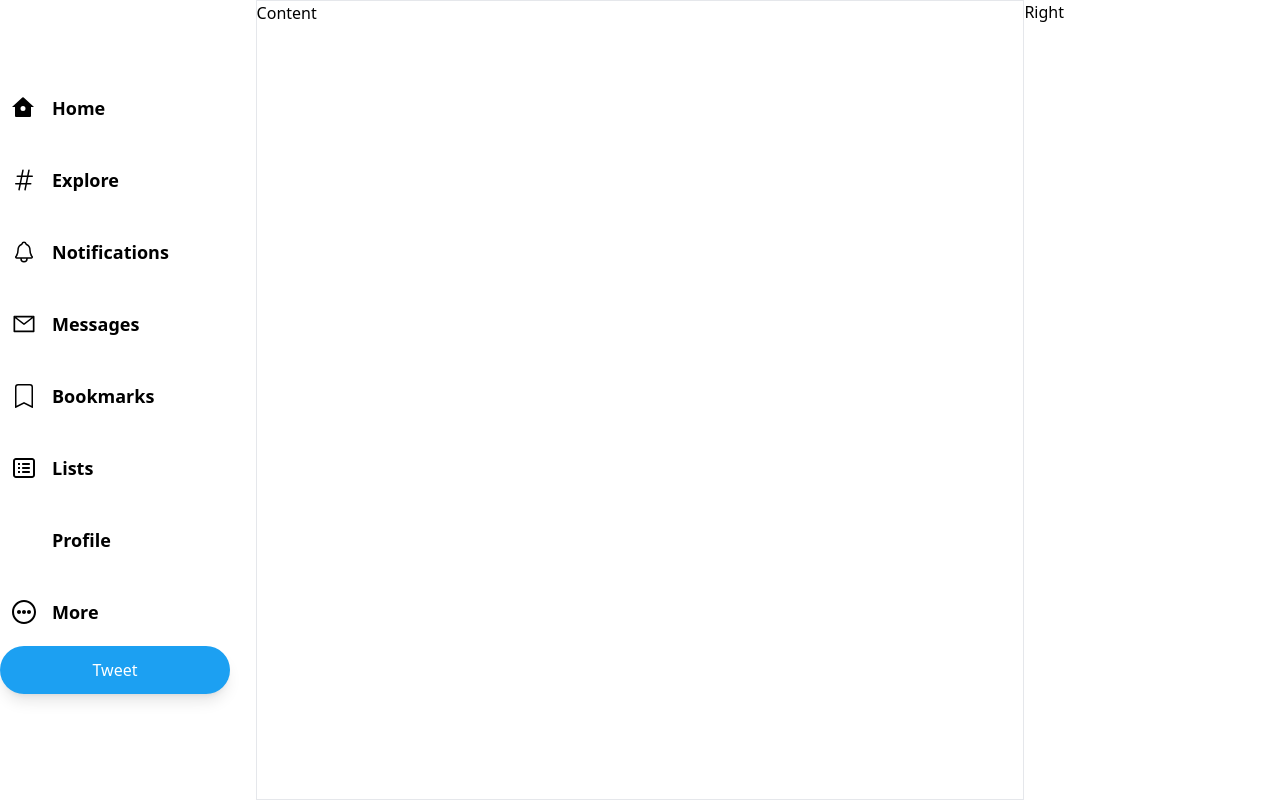
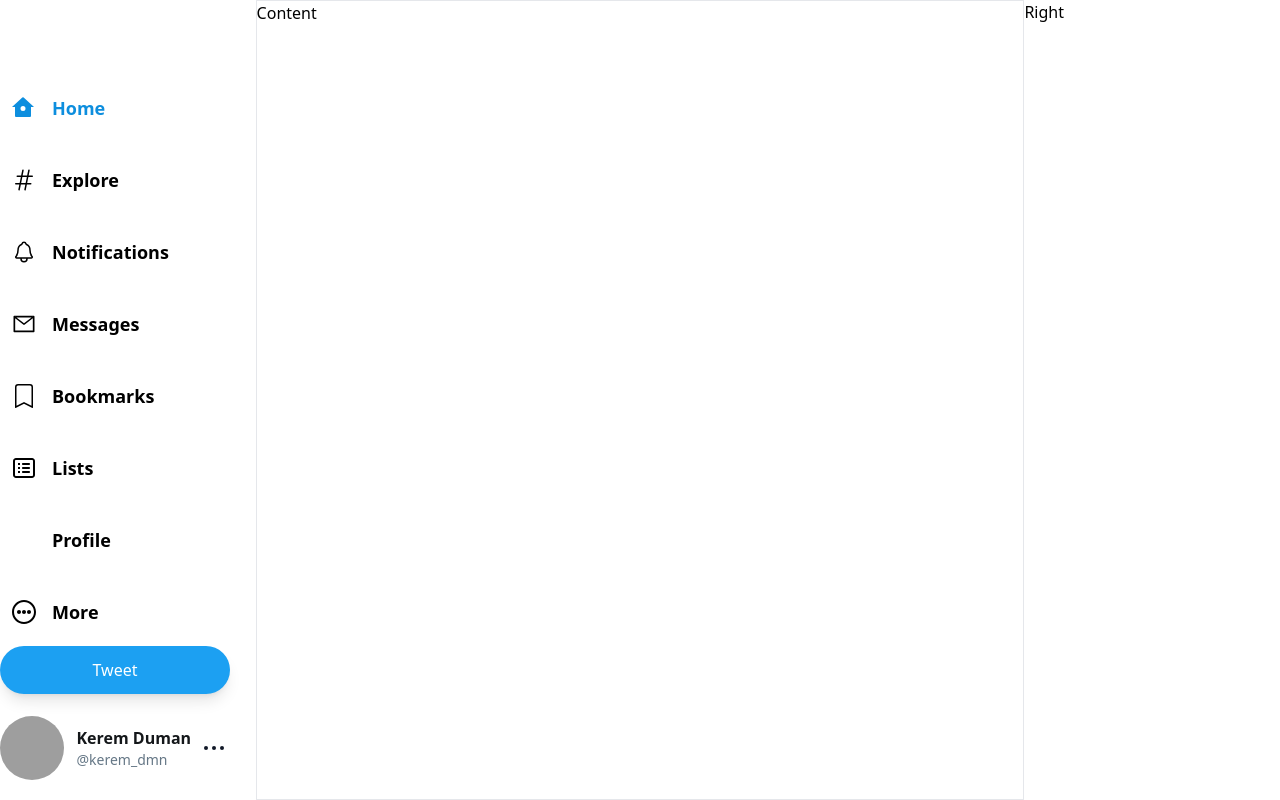
Before and after one commit to keremduman30/twitter_clone, a React app: page / in a window 1280 px wide. Built offline with nearby package versions, Linux system fonts and the light colour scheme; grey boxes are pictures that could not be loaded; some icons are missing; the HTML template or start-up script is replaced by a standard one.

Commit message:
fixed sidebar

```diff
--- a/src/components/SideBarItem.tsx
+++ b/src/components/SideBarItem.tsx
@@ -1,30 +1,33 @@
-import { useEffect, useState } from "react";
 import { SidebarIconType } from "../iconData/iconData";
 
 type SideBarItemType = {
   item: SidebarIconType;
-  index: number;
+  active: string;
+  setCurrentName(name: string): void;
 };
 
-const SideBarItem = ({ item, index }: SideBarItemType) => {
-  const [currentIndex, setindex] = useState<number>(0);
-  useEffect(() => {
-    console.log(currentIndex + "current");
-  }, [currentIndex]);
+const SideBarItem = ({ item, active, setCurrentName }: SideBarItemType) => {
+  const isActive = active === item.name;
 
   return (
-    <div className="block mt-5 mb-2">
+    <div className="group block mt-5 mb-2 cursor-pointer">
       <div className="inline-block ">
         <div
-          onClick={() => setindex(index)}
-          className="group flex  items-center p-3 px-3 gap-3 cursor-pointer hover:bg-gray-200 rounded-full "
+          onClick={() => setCurrentName(item.name)}
+          className="group flex  items-center p-3 px-3 gap-3 cursor-pointer group-hover:bg-gray-200 rounded-full "
         >
           <span
-            className={`group-hover:text-primary-dark w-7 h-7 text-2xl text-center flex items-center`}
+            className={`group-hover:text-primary-dark w-7 h-7 text-2xl text-center flex items-center ${
+              isActive ? "text-primary-dark font-bold" : ""
+            }`}
           >
             <item.icon />
           </span>
-          <h1 className={`group-hover:text-primary-dark font-bold text-lg `}>
+          <h1
+            className={`group-hover:text-primary-dark font-bold text-lg ${
+              isActive ? "text-primary-dark font-bold" : ""
+            }`}
+          >
             {item.name}
           </h1>
         </div>
--- a/src/components/Sidebar.tsx
+++ b/src/components/Sidebar.tsx
@@ -1,15 +1,24 @@
+import { useState } from "react";
 import { sideBarIconList } from "../iconData/iconData";
 import SideBarItem from "./SideBarItem";
 import { FaTwitter } from "react-icons/fa6";
+import SideBarUser from "./SidebarUser";
 
 const Sidebar = () => {
   const icons = sideBarIconList;
+  const [currentName, setCurrentName] = useState<string>("Home");
 
   return (
-    <div className="flex-[1] justify-start">
+    <div className="flex-[1] flex flex-col justify-between">
+      <div>
         <FaTwitter className="w-9 h-9 text-primary-base mt-5" />
-      {icons.map((e, i) => (
-        <SideBarItem key={e.name} item={e} index={i} />
+        {icons.map((e) => (
+          <SideBarItem
+            key={e.name}
+            item={e}
+            active={currentName}
+            setCurrentName={setCurrentName}
+          />
         ))}
         <button
           type="button"
@@ -18,6 +27,8 @@ const Sidebar = () => {
           Tweet
         </button>
       </div>
+      <SideBarUser />
+    </div>
   );
 };
 
--- /dev/null
+++ b/src/components/SidebarUser.tsx
@@ -0,0 +1,22 @@
+const SideBarUser = () => {
+  return (
+    <div className="my-5 flex justify-between items-center pr-8  rounded-full hover:bg-primary-light">
+      <img
+        className="w-16 h-16 rounded-full "
+        src="https://avatars.githubusercontent.com/u/65291634?v=4"
+        alt=""
+      />
+      <div className="flex flex-col justify-center my-2">
+        <h1 className="font-bold text-md text-black">Kerem Duman</h1>
+        <h1 className="text-sm text-gray-dark">@kerem_dmn</h1>
+      </div>
+      <div className="flex gap-1 ">
+        <div className="w-1 h-1 rounded-full bg-gray-900" />
+        <div className="w-1 h-1 rounded-full bg-gray-900" />
+        <div className="w-1 h-1 rounded-full bg-gray-900" />
+      </div>
+    </div>
+  );
+};
+
+export default SideBarUser;
```
Lines whose indentation alone changed are shown as unchanged.
